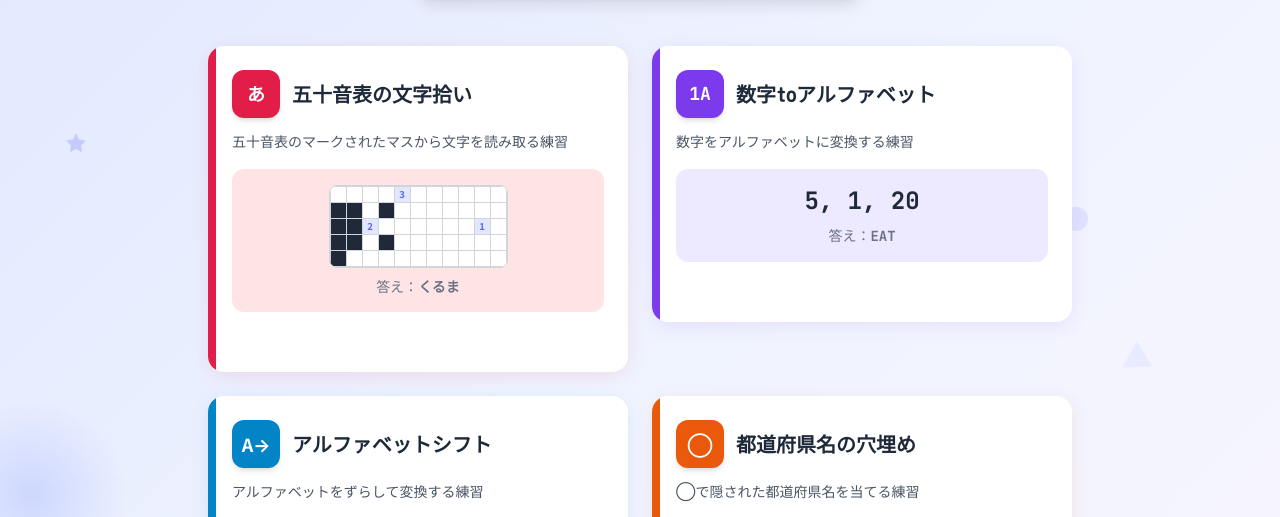
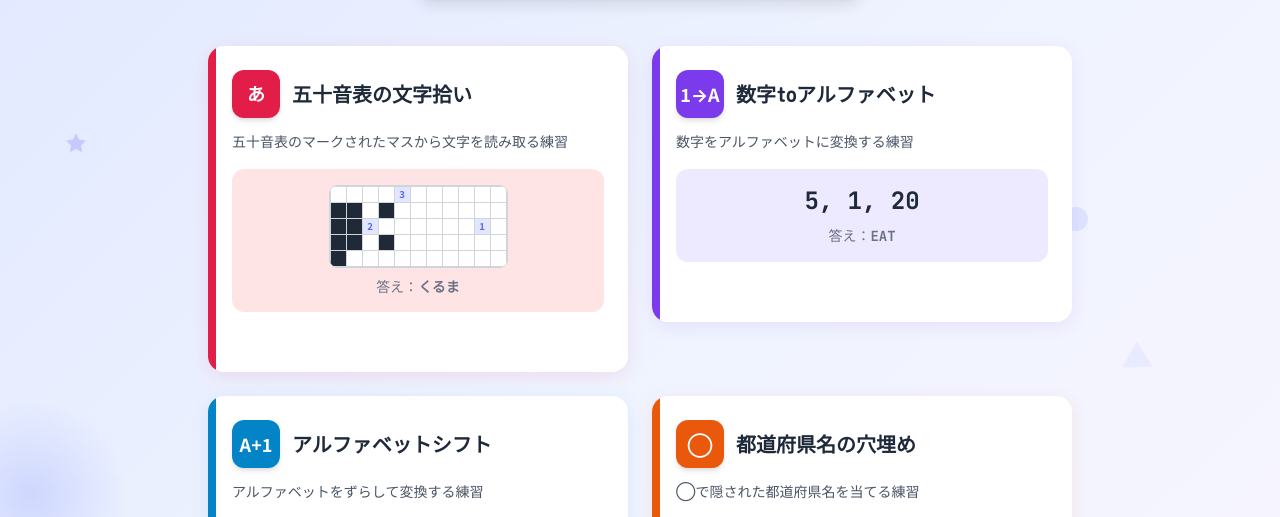
Before and after one commit to aruma256/nazo-drill, a React (Vite) app: page /#/ in a window 1280 px wide. Shown: the part 268-785 px from the top of the page. Built offline with nearby package versions, Linux system fonts and the light colour scheme.

Commit message:
ドリルアイコンをより直感的な表記に変更
🤖 Generated with [Claude Code](https://claude.com/claude-code)

Co-Authored-By: Claude Opus 4.5 <noreply@anthropic.com>

```diff
--- a/src/constants/theme.ts
+++ b/src/constants/theme.ts
@@ -46,8 +46,8 @@ export type SubjectId = keyof typeof SUBJECT_THEMES
  */
 export const DRILL_CONFIG = {
   '50on-pick': { subject: 'japanese', icon: 'あ' },
-  '123-abc': { subject: 'english', icon: '1A' },
-  'abc-shift': { subject: 'math', icon: 'A→' },
+  '123-abc': { subject: 'english', icon: '1→A' },
+  'abc-shift': { subject: 'math', icon: 'A+1' },
   'prefecture-fill': { subject: 'social', icon: '◯' },
   '50on-slide': { subject: 'japanese', icon: '⇒' },
   'original-nazo': { subject: 'science', icon: '?' },
```
